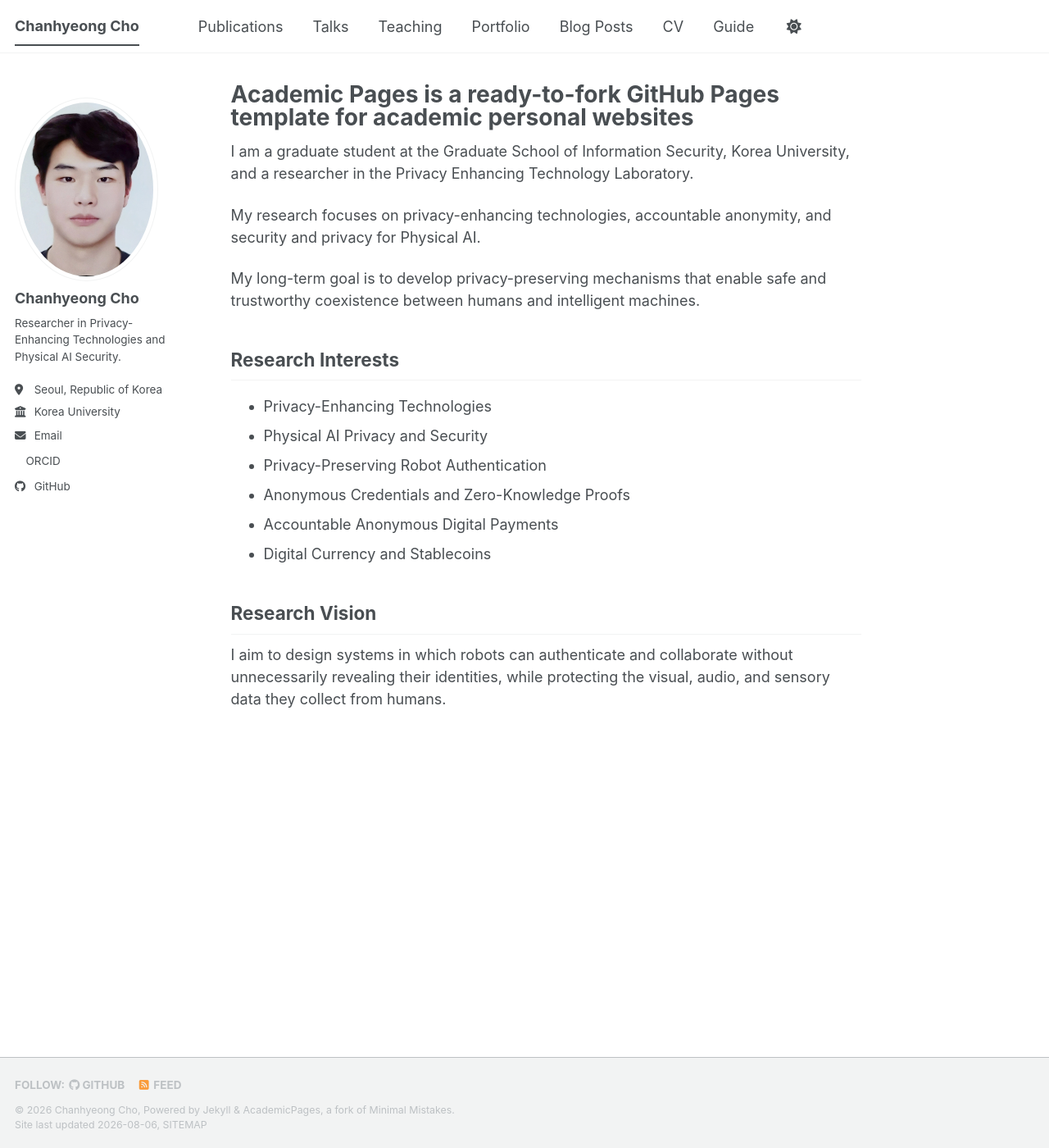
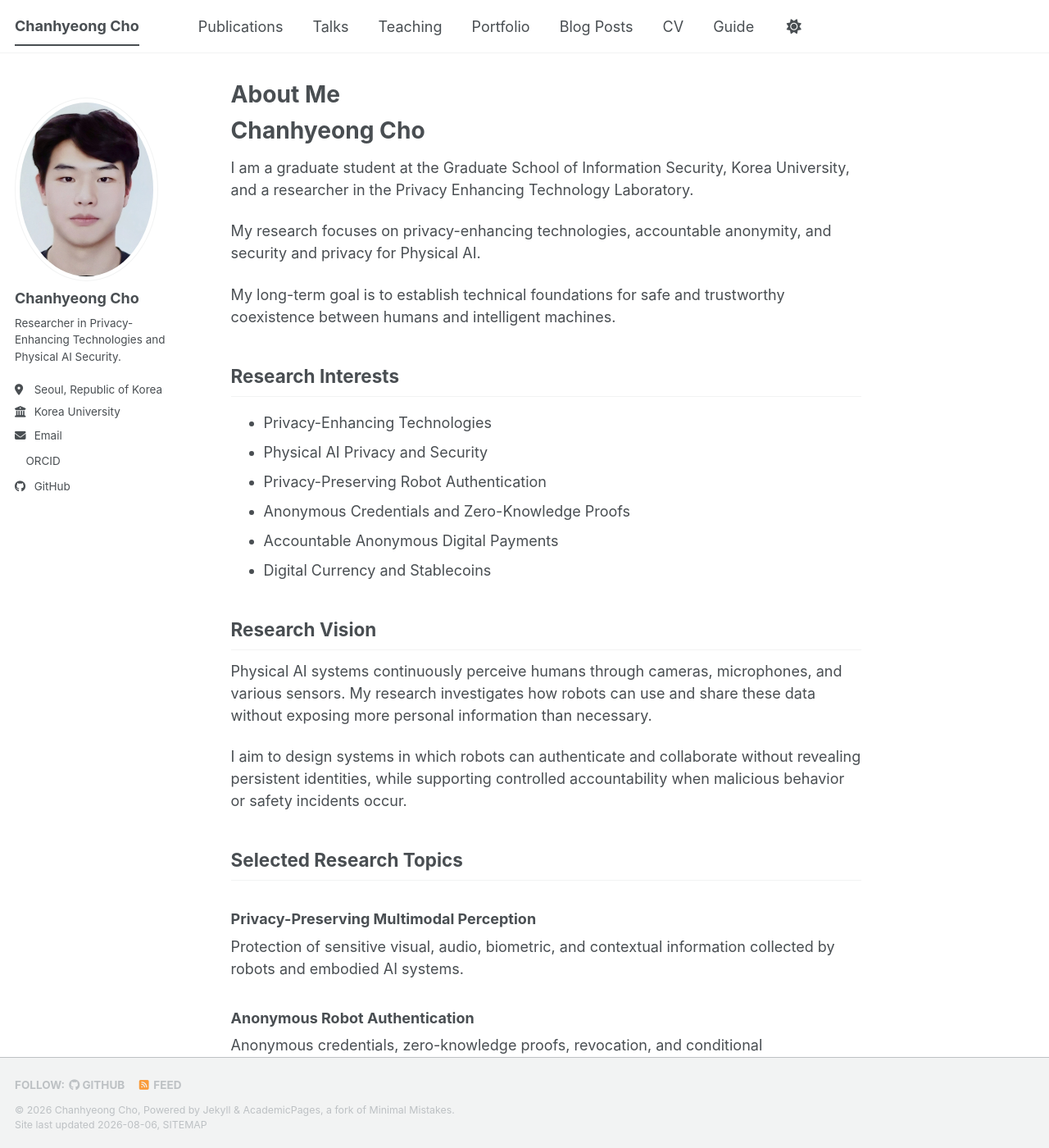
Before and after one commit to chancebro/chancebro.github.io, a Jekyll site: the page built from _pages/about.md, in a window 1280 px wide and 1400 px high. Shown: the whole window at 82% size. Built offline with Jekyll 4.4.1, drawn with Linux system fonts in a browser that asks for light colours; a style sheet for code colours, icons or effects is not loaded; some of the changed text lies outside the part shown.

Commit message:
Update about.md
add about me

```diff
--- a/_pages/about.md
+++ b/_pages/about.md
@@ -1,11 +1,13 @@
 ---
 permalink: /
-title: "Academic Pages is a ready-to-fork GitHub Pages template for academic personal websites"
+title: "About Me"
 author_profile: true
 redirect_from:
   - /about/
   - /about.html
 ---
+
+# Chanhyeong Cho
 
 I am a graduate student at the Graduate School of Information
 Security, Korea University, and a researcher in the Privacy
@@ -14,9 +16,9 @@ Enhancing Technology Laboratory.
 My research focuses on privacy-enhancing technologies,
 accountable anonymity, and security and privacy for Physical AI.
 
-My long-term goal is to develop privacy-preserving mechanisms
-that enable safe and trustworthy coexistence between humans
-and intelligent machines.
+My long-term goal is to establish technical foundations for
+safe and trustworthy coexistence between humans and intelligent
+machines.
 
 ## Research Interests
 
@@ -29,7 +31,30 @@ and intelligent machines.
 
 ## Research Vision
 
+Physical AI systems continuously perceive humans through cameras,
+microphones, and various sensors. My research investigates how
+robots can use and share these data without exposing more personal
+information than necessary.
+
 I aim to design systems in which robots can authenticate and
-collaborate without unnecessarily revealing their identities,
-while protecting the visual, audio, and sensory data they
-collect from humans.
+collaborate without revealing persistent identities, while
+supporting controlled accountability when malicious behavior
+or safety incidents occur.
+
+## Selected Research Topics
+
+### Privacy-Preserving Multimodal Perception
+
+Protection of sensitive visual, audio, biometric, and contextual
+information collected by robots and embodied AI systems.
+
+### Anonymous Robot Authentication
+
+Anonymous credentials, zero-knowledge proofs, revocation, and
+conditional accountability for secure robot-to-robot communication.
+
+### Accountable Privacy
+
+Cryptographic mechanisms that preserve privacy during normal
+operation while enabling narrowly scoped investigation under
+legitimate conditions.
```
